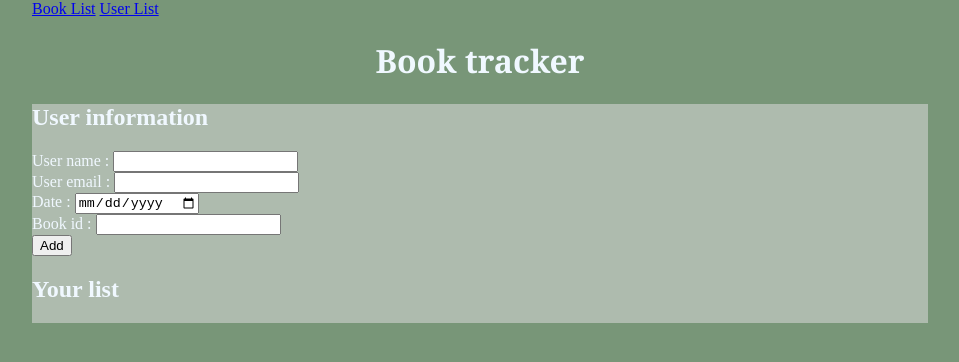
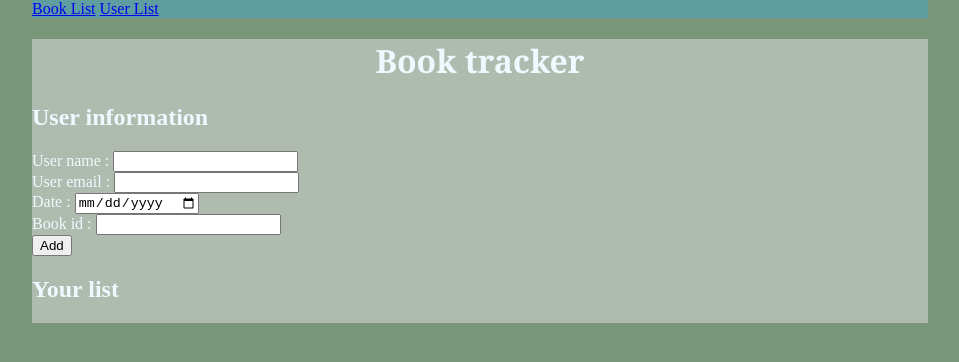
Before and after one commit to Kimovi/Book_tracker, a Flask app: page /user in a window 1280 px wide. Shown: the top 362 px of the page, without its empty margins (160-1119 px from the left). Run offline with Flask 2, Linux system fonts and the light colour scheme.

Commit message:
Enhanced Style sheet

```diff
--- a/static/style.css
+++ b/static/style.css
@@ -5,6 +5,11 @@
     margin-top: 0;
     color: aliceblue;
     align-items: center;
+}
+
+.nav {
+    font-weight: 200;
+    background-color:cadetblue;
 }
 
 h1 {
@@ -15,3 +20,7 @@
 .main {
     background-color: rgb(174, 187, 174);
 }
+
+.buttons {
+    display: flex;
+}
--- a/templates/user.html
+++ b/templates/user.html
@@ -7,10 +7,9 @@
     <title>Users</title>
 </head>
 <body>
-  <div><a href="/">Book List</a> <a href="/user">User List</a></div>
-    <div>
+  <div class="nav"><a href="/">Book List</a> <a href="/user">User List</a></div>
+      <div class=main>
       <h1>Book tracker</h1>
-      <div class=main>
       <h2>User information</h2>
         <form method="POST" action="/user">
             User name : <input type="text" name="user_name"><br>
@@ -24,7 +23,7 @@
           {% for i in user_data %}
             <tr>
               <td>
-                <h1>{{i.book.book_title}} </h1>
+                <h2>{{i.book.book_title}} </h2>
                 {{i.user_name}} / {{i.user_email}} / {{i.start_date}}<br>
                 <form method="POST" action="./update_user">
                   <input type="hidden" value="{{i.id}}" name="id">
@@ -47,6 +46,5 @@
               {% endfor %}
         </table>
       </div>
-    </div>
 </body>
 </html>
```
Also changed, not shown: templates/index.html (+10 -2 lines).
